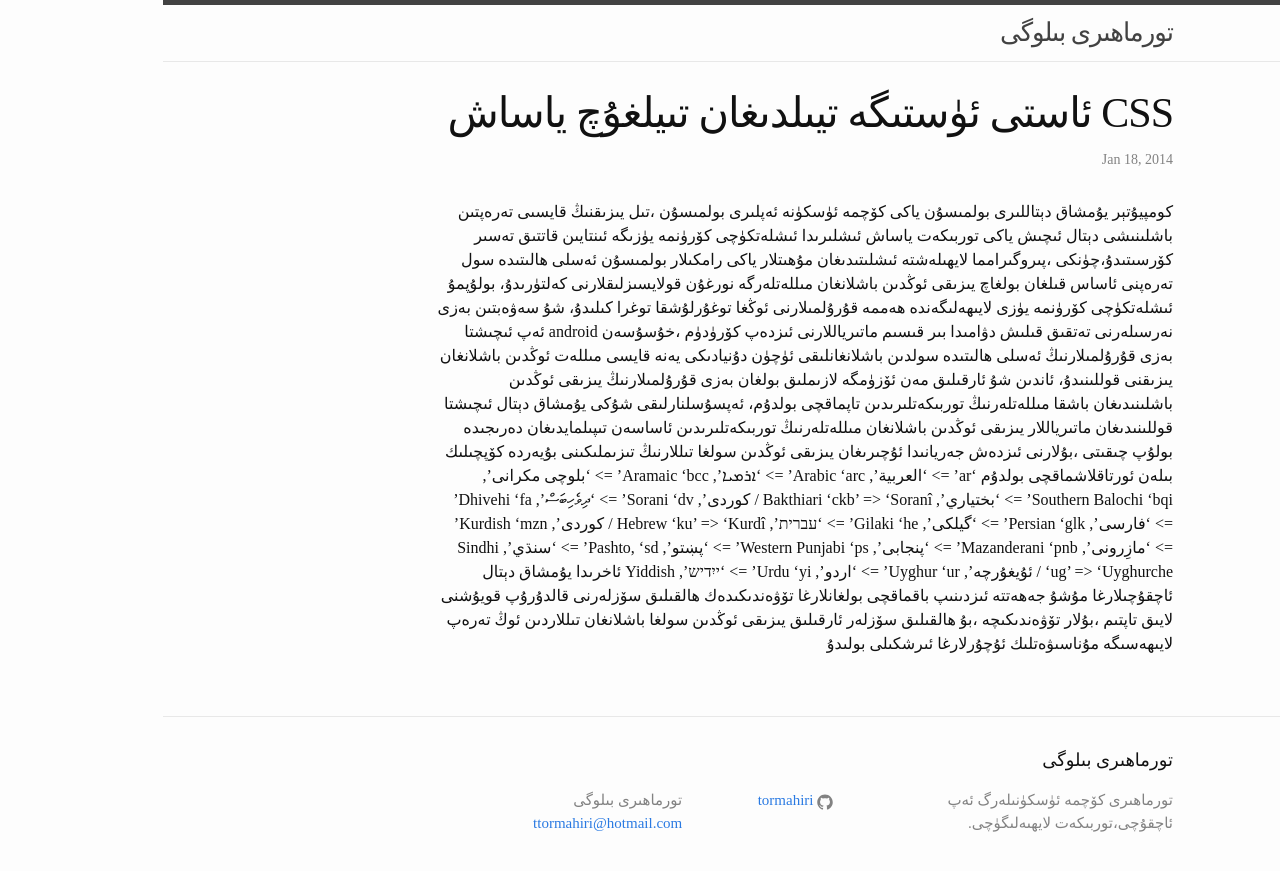
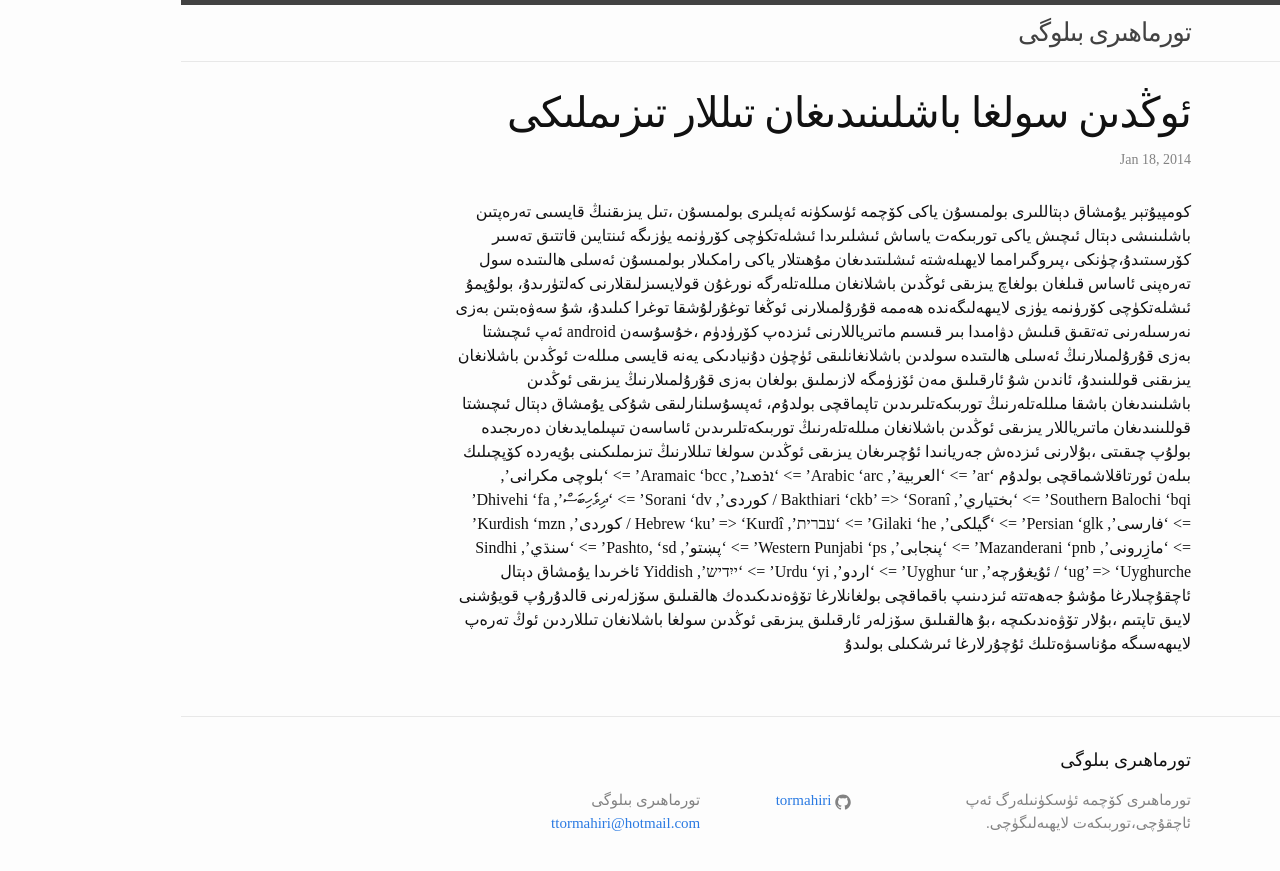
Before and after one commit to tormahiri/blog, a Jekyll site: the page built from _posts/2015-1-18-ogdin-solga-bashlinidigan-tellar.markdown, in a window 1280 px wide. Shown: the top 871 px of the page. Built offline with Jekyll 4.4.1, drawn with Linux system fonts in a browser that asks for light colours.

Commit message:
Update 2015-1-18-ogdin-solga-bashlinidigan-tellar.markdown

```diff
--- a/_posts/2015-1-18-ogdin-solga-bashlinidigan-tellar.markdown
+++ b/_posts/2015-1-18-ogdin-solga-bashlinidigan-tellar.markdown
@@ -1,6 +1,6 @@
 ---
 layout: post
-title: "CSS  ئاستى ئۈستىگە تيىلدىغان تىيلغۇچ ياساش"
+title: "ئوڭدىن سولغا باشلىنىدىغان تىللار تىزىملىكى "
 date: 2014-1-18 16:37
 categories: language
 ---
```
